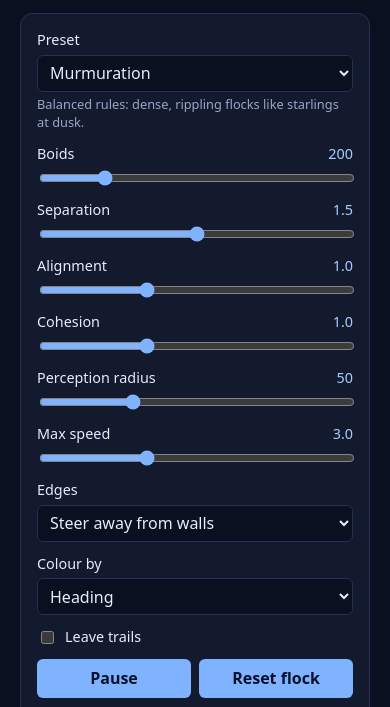
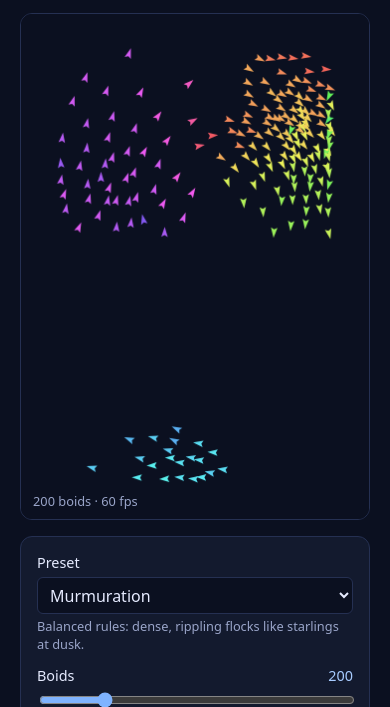
Before and after one commit to fushanbobfan/murmuration, a website with bundled scripts: page index.html in a window 390 px wide. Shown: the part 101-808 px from the top of the page. Built offline with nearby package versions, Linux system fonts and the light colour scheme.

Commit message:
Show the canvas above the controls on narrow screens

```diff
--- a/style.css
+++ b/style.css
@@ -177,7 +177,9 @@ canvas {
     grid-template-columns: 1fr;
   }
 
+  /* On phones the flock is the point of the page, so it comes first. */
   .stage {
+    order: -1;
     min-height: 320px;
     height: 60vh;
   }
```
